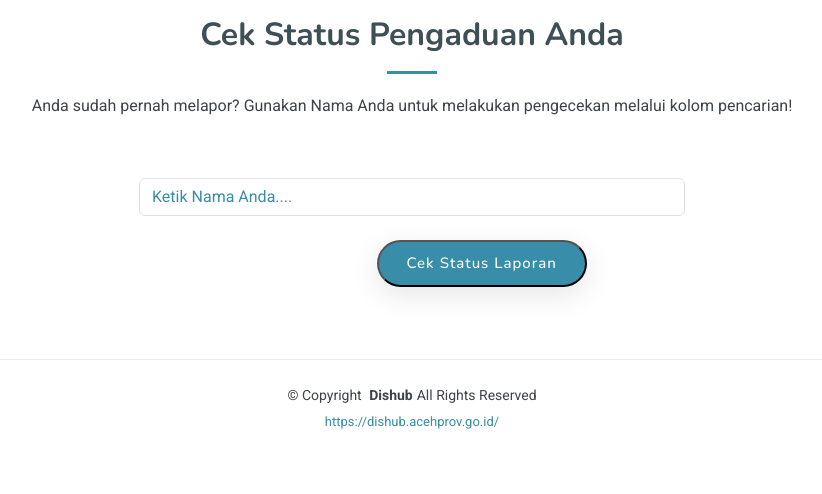
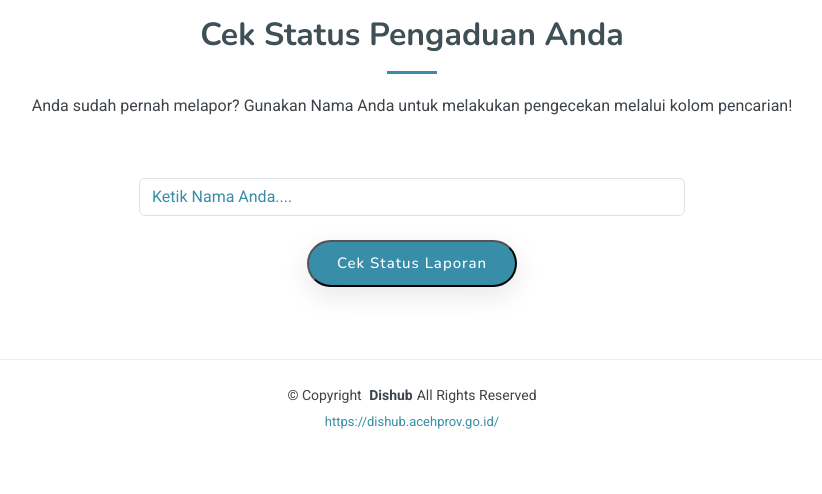
Before and after one commit to raihana1112/frontend-php, a PHP site: page /pencarian.php in a window 1280 px wide. Shown: the part 223-717 px from the top of the page, without its empty margins (228-1050 px from the left). Run offline with PHP 8.4, Linux system fonts and the light colour scheme; data comes from the database, SQL or seed files in the repository.

Commit message:
pencarian

```diff
--- a/index.php
+++ b/index.php
@@ -23,6 +23,7 @@
   <link href="assets/vendor/aos/aos.css" rel="stylesheet">
   <link href="assets/vendor/glightbox/css/glightbox.min.css" rel="stylesheet">
   <link href="assets/vendor/swiper/swiper-bundle.min.css" rel="stylesheet">
+
 
   <!-- Main CSS File -->
   <link href="assets/css/main.css" rel="stylesheet">
--- a/pencarian.php
+++ b/pencarian.php
@@ -1,3 +1,6 @@
+
+
+
 <!DOCTYPE html>
 <html lang="en">
 
@@ -82,17 +85,16 @@
           <div class="row gy-4">
 
             <div class="col-lg-6 offset-lg-3">
-              <form action="pencarian.php" method="get" class="php-email-form" data-aos="fade-up" data-aos-delay="400">
+              <form action="pencarian.php" method="get" class="php-email-form-1" data-aos="fade-up" data-aos-delay="400">
                 <div class="row gy-4">
 
                   <div class="col-md-12">
-                    <input type="text" name="name" class="form-control" id="warna" placeholder="Ketik Nama Anda...." required="">
+                    <input type="text" name="cari" class="form-control" id="warna" placeholder="Ketik Nama Anda...." required="" value="<?= $_GET['cari'] ?? '' ?>">
                   </div>
 
-                  <div class="col-md-6 offset-md-5">
+                  <div class="col-md-12 text-center">
                     <button type="submit" id="btn-cari">Cek Status Laporan</button>
                   </div>
-
                 </div>
               </form>
             </div><!-- End Contact Form -->
@@ -102,11 +104,12 @@
         </div>
 <br><br>
         <?php
-include 'koneksi.php';
+        include 'koneksi.php';
 
 if(isset($_GET['cari'])){
 	$cari = $_GET['cari'];
 	echo "<b>Hasil pencarian : ".$cari."</b>";
+  // echo "<script>console.log('". $_GET['cari']."')</script>";
 }
 ?>
 
```
